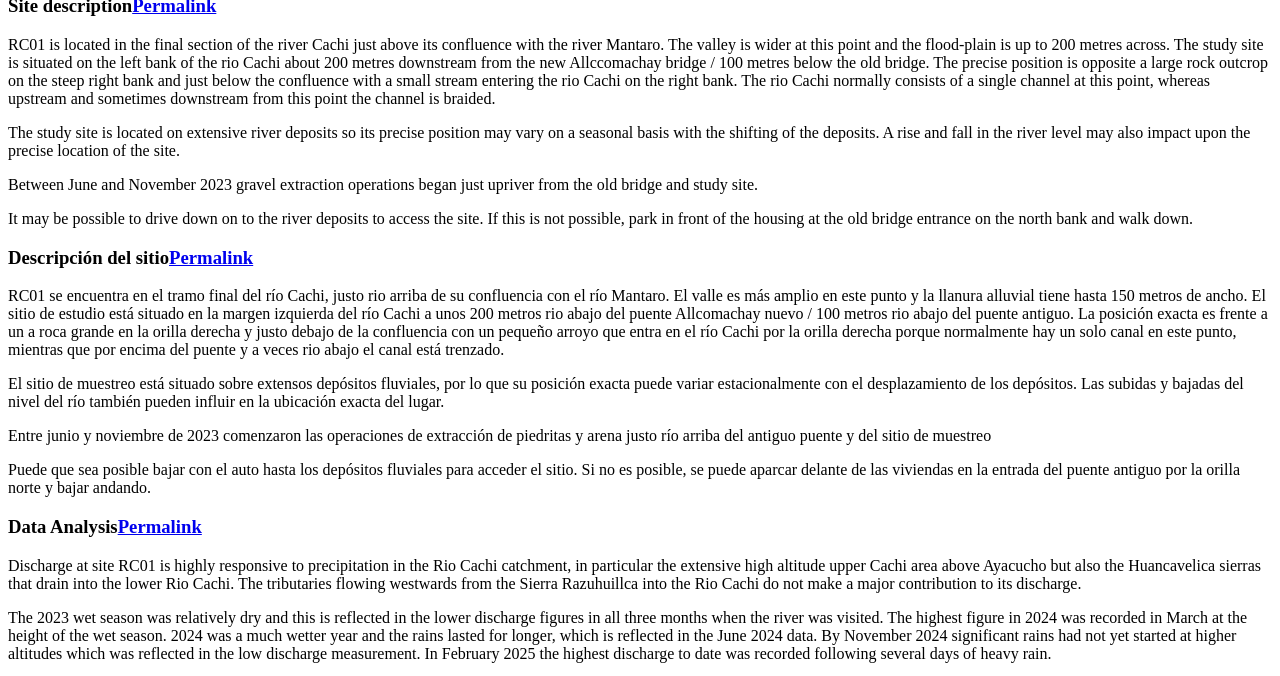
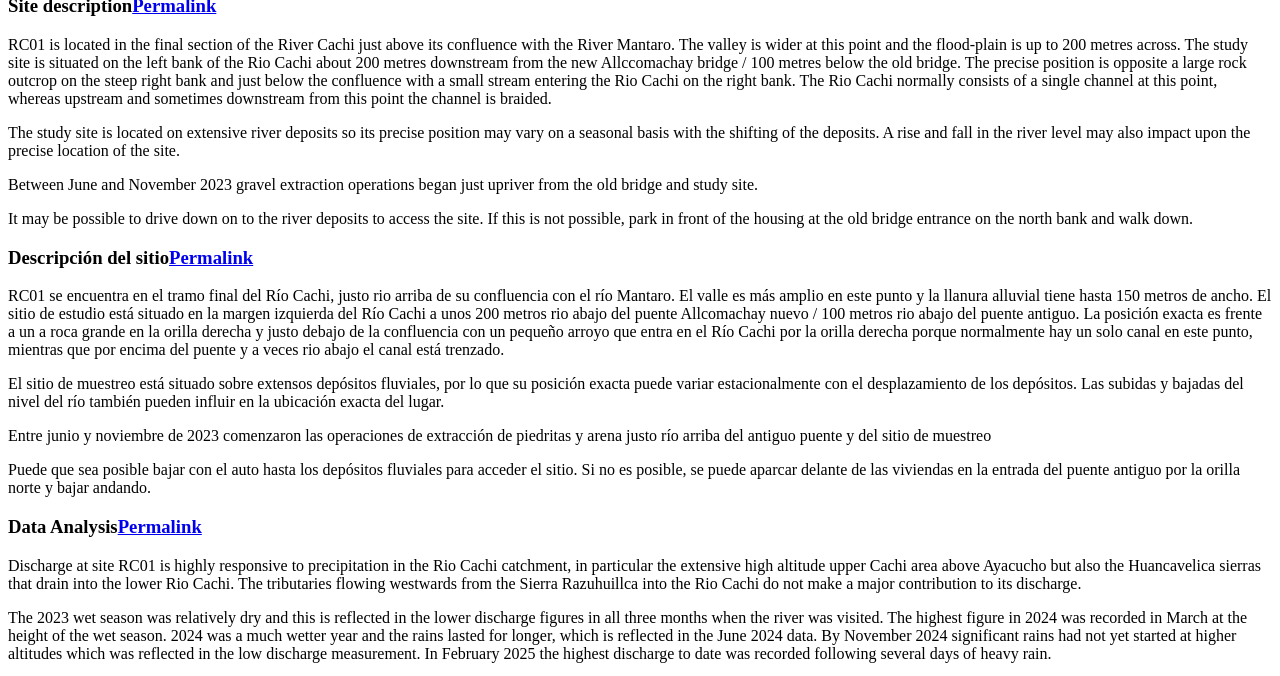
Before and after one commit to HVLepage/cavep-unah, a Jekyll site: the page built from _docs/site-network/RC01.md, in a window 1280 px wide and 900 px high, scrolled down 1737 px, cut to the strip 224-900 px from the top of the window. Built offline with Jekyll 4.4.1, drawn with Linux system fonts in a browser that asks for light colours; comment, search, counter and statistics services are not loaded.

Commit message:
Update RC01.md

```diff
--- a/_docs/site-network/RC01.md
+++ b/_docs/site-network/RC01.md
@@ -33,7 +33,7 @@ Site RC01 - View downstream.  (March 2023) (John Forrest)
 
 ### Site description
 
-RC01 is located in the final section of the river Cachi just above its confluence with the river Mantaro. The valley is wider at this point and the flood-plain is up to 200 metres across. The study site is situated on the left bank of the rio Cachi about 200 metres downstream from the new Allccomachay bridge / 100 metres below the old bridge. The precise position is opposite a large rock outcrop on the steep right bank and just below the confluence with a small stream entering the rio Cachi on the right bank. The rio Cachi normally consists of a single channel at this point, whereas upstream and sometimes downstream from this point the channel is braided.
+RC01 is located in the final section of the River Cachi just above its confluence with the River Mantaro. The valley is wider at this point and the flood-plain is up to 200 metres across. The study site is situated on the left bank of the Rio Cachi about 200 metres downstream from the new Allccomachay bridge / 100 metres below the old bridge. The precise position is opposite a large rock outcrop on the steep right bank and just below the confluence with a small stream entering the Rio Cachi on the right bank. The Rio Cachi normally consists of a single channel at this point, whereas upstream and sometimes downstream from this point the channel is braided.
 
 The study site is located on extensive river deposits so its precise position may vary on a seasonal basis with the shifting of the deposits. A rise and fall in the river level may also impact upon the precise location of the site.
 
@@ -44,7 +44,7 @@ It may be possible to drive down on to the river deposits to access the site. If
 
 ### Descripción del sitio
 
-RC01 se encuentra en el tramo final del río Cachi, justo rio arriba de su confluencia con el río Mantaro. El valle es más amplio en este punto y la llanura alluvial tiene hasta 150 metros de ancho. El sitio de estudio está situado en la margen izquierda del río Cachi a unos 200 metros rio abajo del puente Allcomachay nuevo / 100 metros rio abajo del puente antiguo. La posición exacta es frente a un a roca grande en la orilla derecha y justo debajo de la confluencia con un pequeño arroyo que entra en el río Cachi por la orilla derecha porque normalmente hay un solo canal en este punto, mientras que por encima del puente y a veces rio abajo el canal está trenzado.
+RC01 se encuentra en el tramo final del Río Cachi, justo rio arriba de su confluencia con el río Mantaro. El valle es más amplio en este punto y la llanura alluvial tiene hasta 150 metros de ancho. El sitio de estudio está situado en la margen izquierda del Río Cachi a unos 200 metros rio abajo del puente Allcomachay nuevo / 100 metros rio abajo del puente antiguo. La posición exacta es frente a un a roca grande en la orilla derecha y justo debajo de la confluencia con un pequeño arroyo que entra en el Río Cachi por la orilla derecha porque normalmente hay un solo canal en este punto, mientras que por encima del puente y a veces rio abajo el canal está trenzado.
 
 El sitio de muestreo está situado sobre extensos depósitos fluviales, por lo que su posición exacta puede variar estacionalmente con el desplazamiento de los depósitos. Las subidas y bajadas del nivel del río también pueden influir en la ubicación exacta del lugar.
 
```
